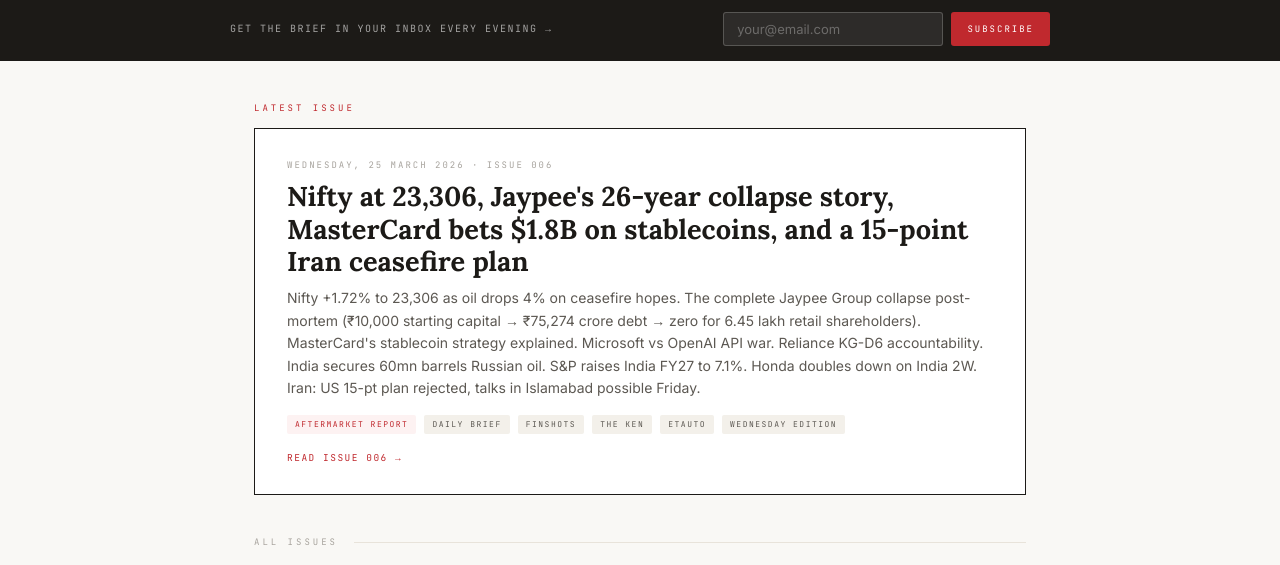
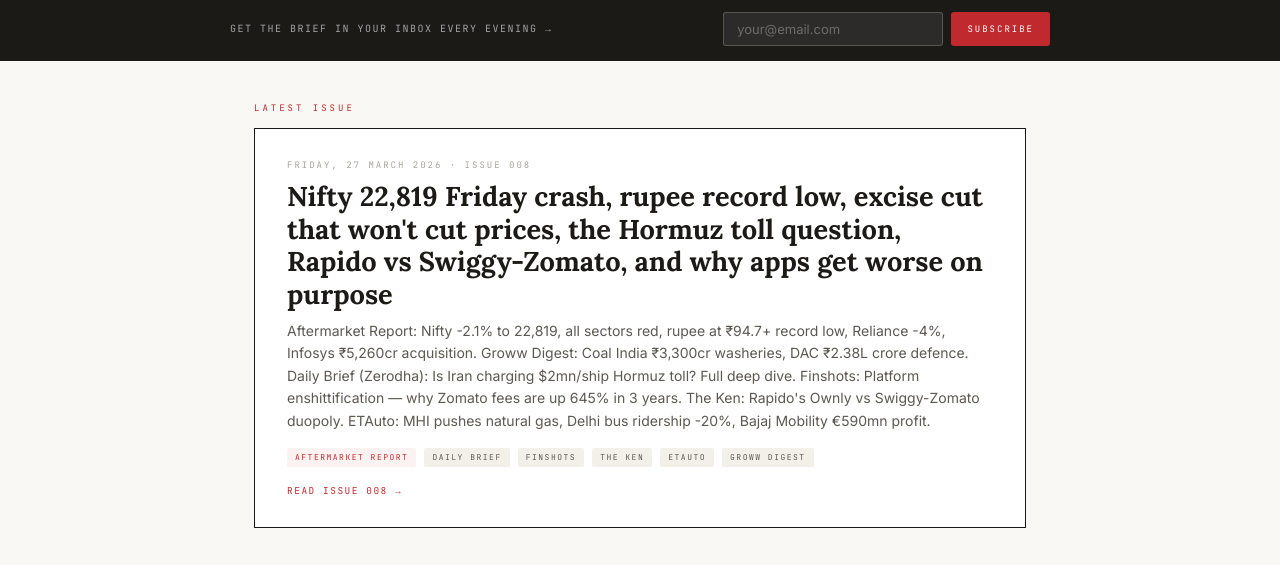
Before and after one commit to nischaykhannanws/-thebrief.ai, a plain HTML site: page index.html in a window 1280 px wide. Shown: the part 218-783 px from the top of the page. Drawn offline with Linux system fonts and the light colour scheme.

Commit message:
Update index.html

```diff
--- a/index.html
+++ b/index.html
@@ -381,19 +381,19 @@
 
   <!-- LATEST ISSUE -->
   <div class="latest-label">Latest Issue</div>
-  <a class="latest-card" href="issues/25-03-2026.html">
-    <div class="latest-date">Wednesday, 25 March 2026 · Issue 006</div>
-    <div class="latest-title">Nifty at 23,306, Jaypee&#39;s 26-year collapse story, MasterCard bets $1.8B on stablecoins, and a 15-point Iran ceasefire plan</div>
-    <div class="latest-desc">Nifty +1.72% to 23,306 as oil drops 4% on ceasefire hopes. The complete Jaypee Group collapse post-mortem (₹10,000 starting capital → ₹75,274 crore debt → zero for 6.45 lakh retail shareholders). MasterCard&#39;s stablecoin strategy explained. Microsoft vs OpenAI API war. Reliance KG-D6 accountability. India secures 60mn barrels Russian oil. S&amp;P raises India FY27 to 7.1%. Honda doubles down on India 2W. Iran: US 15-pt plan rejected, talks in Islamabad possible Friday.</div>
+  <a class="latest-card" href="issues/27-03-2026.html">
+    <div class="latest-date">Friday, 27 March 2026 · Issue 008</div>
+    <div class="latest-title">Nifty 22,819 Friday crash, rupee record low, excise cut that won&#39;t cut prices, the Hormuz toll question, Rapido vs Swiggy-Zomato, and why apps get worse on purpose</div>
+    <div class="latest-desc">Aftermarket Report: Nifty -2.1% to 22,819, all sectors red, rupee at ₹94.7+ record low, Reliance -4%, Infosys ₹5,260cr acquisition. Groww Digest: Coal India ₹3,300cr washeries, DAC ₹2.38L crore defence. Daily Brief (Zerodha): Is Iran charging $2mn/ship Hormuz toll? Full deep dive. Finshots: Platform enshittification — why Zomato fees are up 645% in 3 years. The Ken: Rapido&#39;s Ownly vs Swiggy-Zomato duopoly. ETAuto: MHI pushes natural gas, Delhi bus ridership -20%, Bajaj Mobility €590mn profit.</div>
     <div class="latest-tags">
       <span class="tag red">Aftermarket Report</span>
       <span class="tag">Daily Brief</span>
       <span class="tag">Finshots</span>
       <span class="tag">The Ken</span>
       <span class="tag">ETAuto</span>
-      <span class="tag">Wednesday Edition</span>
+      <span class="tag">Groww Digest</span>
     </div>
-    <div class="read-link">Read Issue 006</div>
+    <div class="read-link">Read Issue 008</div>
   </a>
 
   <!-- ALL ISSUES -->
```
